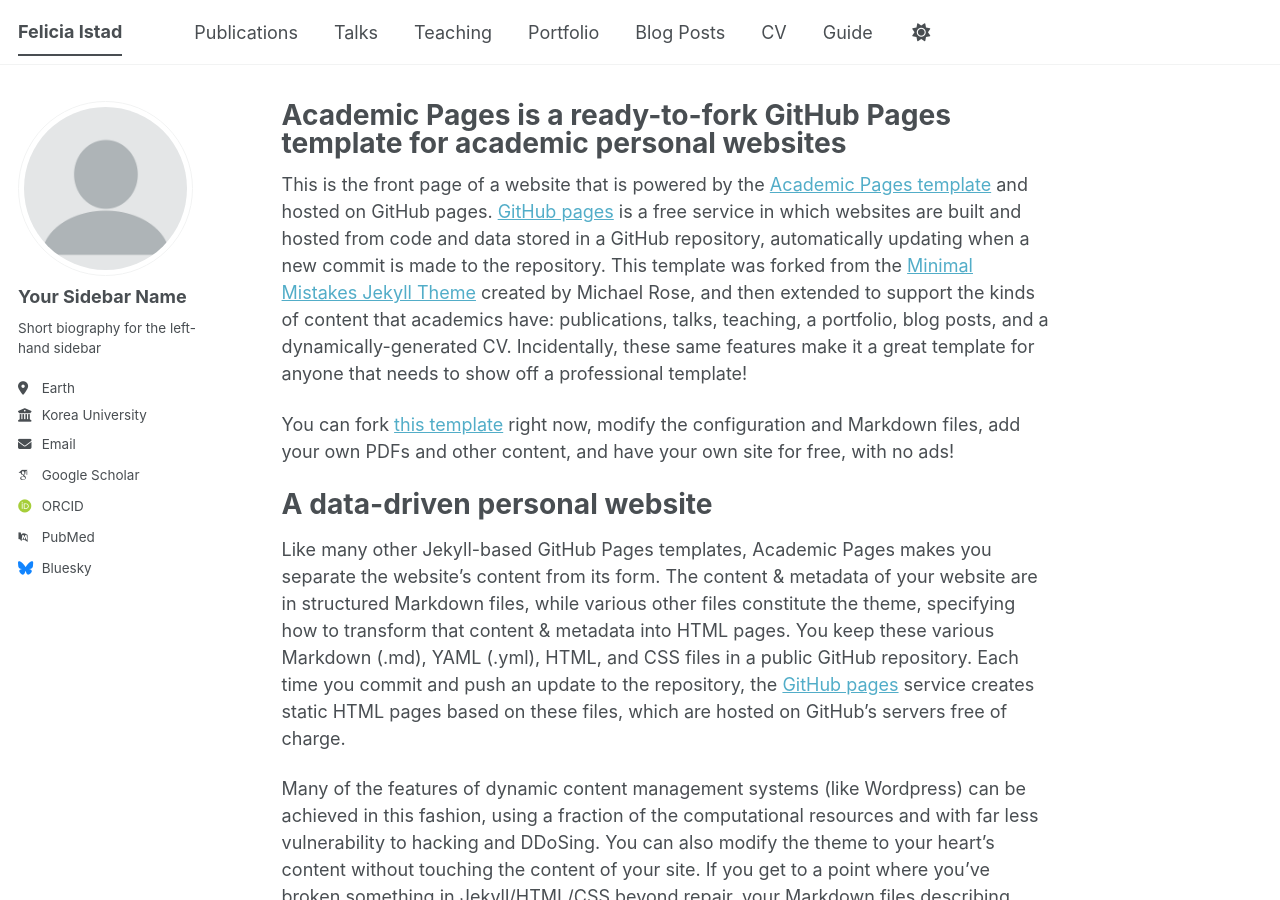
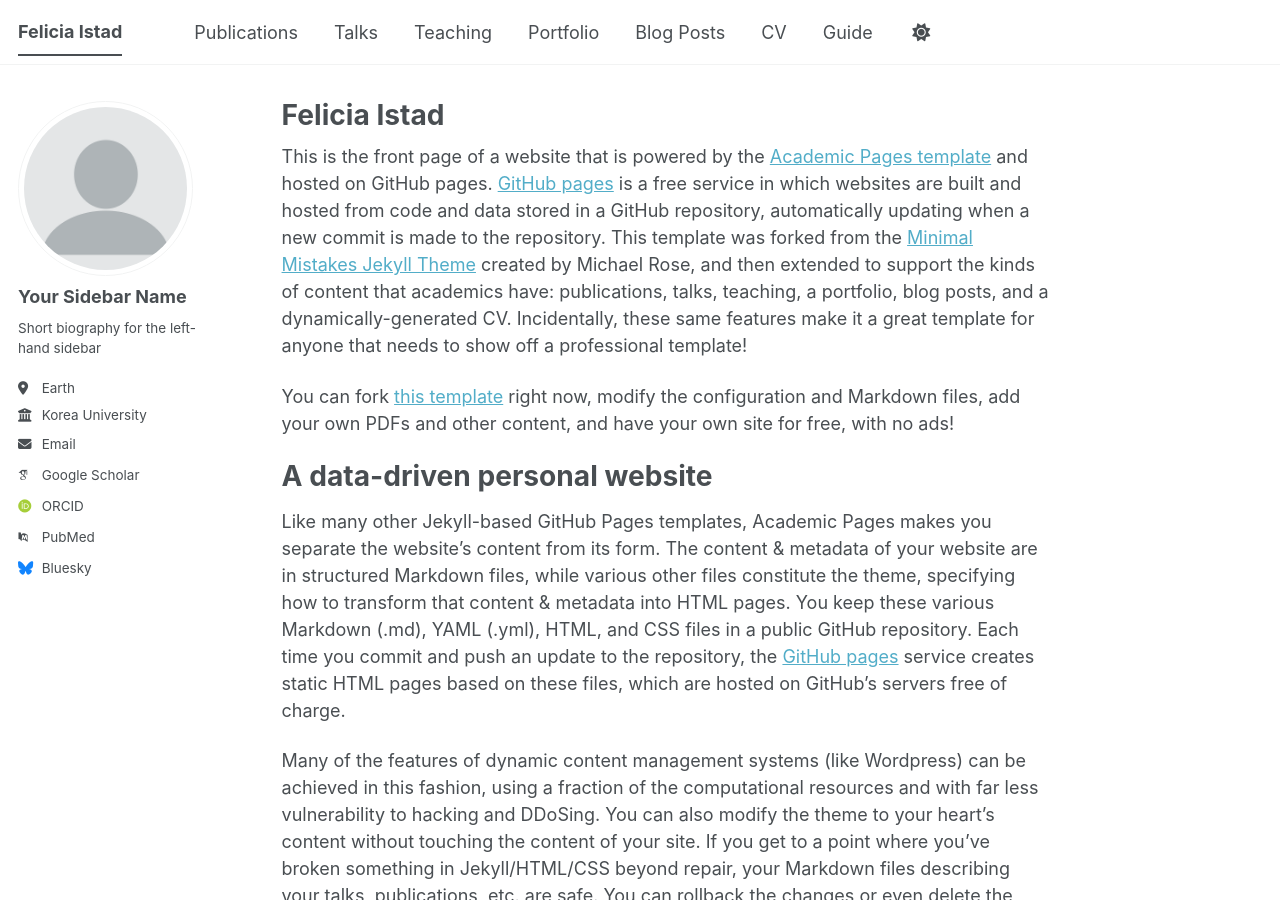
Before and after one commit to feliciaistad/feliciaistad.github.io, a Jekyll site: the page built from _pages/about.md, in a window 1280 px wide and 900 px high. Built offline with Jekyll 4.4.1, drawn with Linux system fonts in a browser that asks for light colours; some web fonts are replaced; a script bundle is joined from its source files by our own code; library files that are not in the unit come from our copies.

Commit message:
Update about.md

```diff
--- a/_pages/about.md
+++ b/_pages/about.md
@@ -1,6 +1,6 @@
 ---
 permalink: /
-title: "Academic Pages is a ready-to-fork GitHub Pages template for academic personal websites"
+title: "Felicia Istad"
 author_profile: true
 redirect_from:
   - /about/
```
